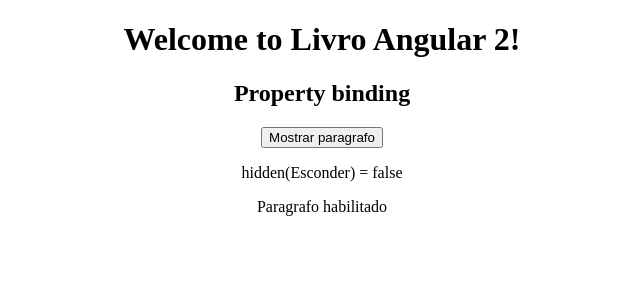
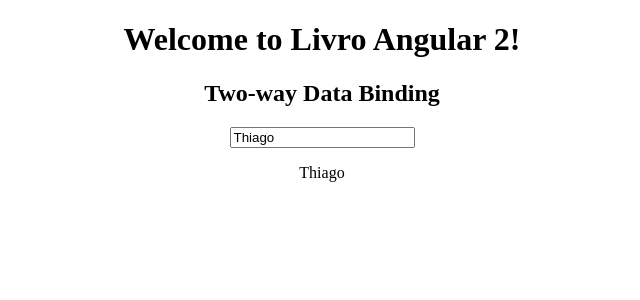
Before and after one commit to wowluisjnr/estudandoAngular2, an Angular app: page / in a window 1280 px wide. Shown: the top 300 px of the page, without its empty margins (318-958 px from the left). Built offline with nearby package versions, Linux system fonts and the light colour scheme.

Commit message:
Adicionando um two way data binding diferente

```diff
--- a/src/app/app.component.html
+++ b/src/app/app.component.html
@@ -10,8 +10,9 @@
 
 <app-lista-pessoa></app-lista-pessoa>
 
-<app-interpolation-binding></app-interpolation-binding>-->
+<app-interpolation-binding></app-interpolation-binding>
 
-<app-property-binding></app-property-binding>
+<app-property-binding></app-property-binding>-->
+<app-two-way-binding></app-two-way-binding>
 
 </div>
--- a/src/app/app.module.ts
+++ b/src/app/app.module.ts
@@ -5,13 +5,15 @@ import { AppComponent } from './app.component';
 import { ListaPessoaComponent } from './lista-pessoa/lista-pessoa.component';
 import { InterpolationBindingComponent } from './interpolation-binding/interpolation-binding.component';
 import { PropertyBindingComponent } from './property-binding/property-binding.component';
+import { TwoWayBindingComponent } from './two-way-binding/two-way-binding.component';
 
 @NgModule({
   declarations: [
     AppComponent,
     ListaPessoaComponent,
     InterpolationBindingComponent,
-    PropertyBindingComponent
+    PropertyBindingComponent,
+    TwoWayBindingComponent
   ],
   imports: [
     BrowserModule
--- /dev/null
+++ b/src/app/two-way-binding/two-way-binding.component.html
@@ -0,0 +1,7 @@
+<h2>Two-way Data Binding</h2>
+
+<input type="text" [value]="nome" (input)="mudar($event.target.value)">
+
+
+
+<p>{{nome}}</p>
--- /dev/null
+++ b/src/app/two-way-binding/two-way-binding.component.ts
@@ -0,0 +1,21 @@
+import { Component, OnInit } from '@angular/core';
+
+@Component({
+  selector: 'app-two-way-binding',
+  templateUrl: './two-way-binding.component.html',
+  styleUrls: ['./two-way-binding.component.css']
+})
+export class TwoWayBindingComponent implements OnInit {
+
+  nome: string = "Thiago";
+
+  constructor() { }
+
+  mudar(valor){
+    this.nome=valor + '-';
+  }
+
+  ngOnInit() {
+  }
+
+}
```
Also changed, not shown: src/app/two-way-binding/two-way-binding.component.css (added), 1 other file (tests, documents, lock files or other folders).
